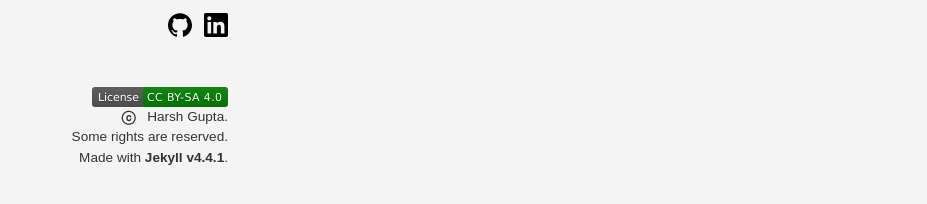
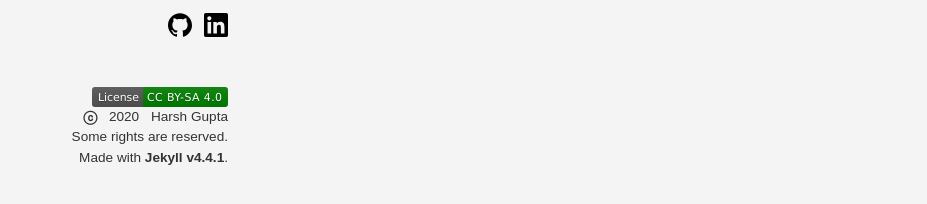
Before and after one commit to hgupta/hgupta.github.io, a Jekyll site: the page built from index.html, in a window 1280 px wide. Shown: the part 376-580 px from the top of the page, without its empty margins (6-933 px from the left). Built offline with Jekyll 4.4.1, drawn with Linux system fonts in a browser that asks for light colours; the list of posts is cut into pages by our own code.

Commit message:
add year in sidebar

```diff
--- a/_includes/sidebar.html
+++ b/_includes/sidebar.html
@@ -16,7 +16,8 @@
     </div>
     <div class="copyright">
       <span class="font-weight-bold">{{ site.license.copyright }}</span>
-      <span class="ml-2">{{ site.author.name }}.</span>
+      <span class="ml-2">2020</span>
+      <span class="ml-2">{{ site.author.name }}</span>
     </div>
     <div class="rights">Some rights are reserved.</div>
     <div class="version">Made with <a href="https://jekyllrb.com/" target="_blank">Jekyll v{{ jekyll.version }}</a>.</div>
```
